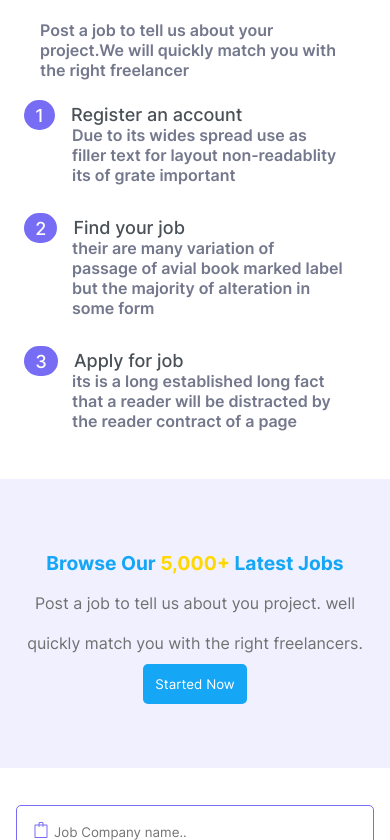
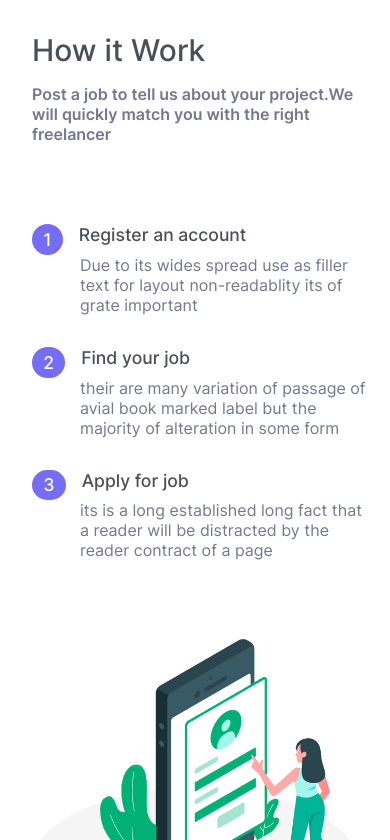
Before and after one commit to mawaisismail/codeHire-web-app-dev, a Next.js app: page / in a window 390 px wide. Shown: the part 3704-4544 px from the top of the page. Built offline with nearby package versions, Linux system fonts and the light colour scheme.

Commit message:
fix how it works section

```diff
--- a/src/components/JobWork/JobWork.module.scss
+++ b/src/components/JobWork/JobWork.module.scss
@@ -3,10 +3,17 @@
 
 .JobWorkMain {
   margin: 0 2rem;
-  height: 85vh;
+  padding: 3rem 0;
   @include mixins.flex(space-between, normal);
+  @media (max-width: 1100px) {
+    margin: 0;
+    flex-direction: column;
+  }
   .JobWorkContent {
-    width: 50%;
+    width: 70%;
+    @media (max-width: 1100px) {
+      width: 100%;
+    }
     font-weight: 600;
     padding: 0 0 0 1rem;
     .JobWorkHeading {
@@ -22,12 +29,12 @@
       }
     }
     .JobWorkList {
-      margin: 1rem 0 2rem;
+      margin: 2rem 0;
       h2 {
-        font-size: 18px;
-        font-weight: 500;
-        color: #495057;
+        @include mixins.flex(normal, flex-start);
+        @include mixins.textFont(1.1rem, 500, $text-heading-color);
         span {
+          display: inline-block;
           background-color: #766df4;
           border-radius: 50px;
           padding: 0.3rem 0.7rem;
@@ -36,70 +43,20 @@
         }
       }
       p {
+        @include mixins.textFont(1rem, 400);
         color: #74788d;
         margin-left: 3rem;
       }
     }
   }
   .JobWorkLogo {
-    width: 60vw;
-    .img {
-      margin: 0 auto;
-      background: url("../../../static/images/workjob.png") no-repeat
-        right/contain;
-      height: 80%;
-      width: 80%;
-    }
-  }
-  @media (max-width: 1024px) {
-    margin: 0 1.5rem;
-    .JobWorkContent {
-      width: 55vw;
-      padding: 0;
-      .JobWorkHeading {
-        padding: 0 0 0.5rem 0;
-      }
-    }
-    .JobWorkLogo {
-      width: 60vw;
-    }
-  }
-  @media (max-width: 768px) {
-    display: flex;
-    height: auto;
-    padding: 0;
-    flex-direction: column;
-    .JobWorkContent {
-      flex-direction: column;
-      justify-content: center;
-      text-align: justify-all;
-      width: 90vw;
-    }
-    .JobWorkLogo {
-      height: 0;
-      width: 0;
-    }
-  }
-  @media (max-width: 425px) {
-    .JobWorkContent {
-      width: 90vw;
-      padding: 1rem;
-      .JobWorkList {
-        margin-left: -1rem;
-        p {
-          padding-right: 1rem;
-        }
-      }
-    }
-  }
-  @media (max-width: 320px) {
-    .JobWorkContent {
-      .JobWorkList {
-        margin-left: -1rem;
-        p {
-          padding-right: 1rem;
-        }
-      }
+    background: url("../../../static/images/workjob.png") no-repeat center
+      center;
+    background-size: contain;
+    height: 600px;
+    width: 100%;
+    @media (max-width: 1100px) {
+      height: 400px;
     }
   }
 }
--- a/src/components/JobWork/JobWork.tsx
+++ b/src/components/JobWork/JobWork.tsx
@@ -1,8 +1,9 @@
 import styles from "./JobWork.module.scss";
 import { JobWorkData } from "@/components/JobWork/JobWorkData";
+import { Container } from "@mui/material";
 export const JobWork = () => {
   return (
-    <div className={styles.JobWorkContainer}>
+    <Container maxWidth="xl">
       <div className={styles.JobWorkMain}>
         <div className={styles.JobWorkContent}>
           <div className={styles.JobWorkHeading}>
@@ -12,58 +13,20 @@ export const JobWork = () => {
               with the right freelancer
             </p>
           </div>
-          {JobWorkData.map((data) => {
-            return (
-              <div key={data.id}>
-                <div className={styles.JobWorkList}>
+          {JobWorkData.map((data) => (
+            <div key={data.id} className={styles.JobWorkList}>
               <h2>
                 <span>{data.id}</span>
                 {data.heading}
               </h2>
               <p>{data.subheading}</p>
             </div>
-              </div>
-            );
-          })}
+          ))}
         </div>
         <div className={styles.JobWorkLogo}>
           <p className={styles.img}></p>
         </div>
       </div>
-    </div>
+    </Container>
   );
 };
-
-// import styles from "./JobWork.module.scss";
-// import { JobWorkData } from "./JobWorkData";
-// export const JobWork = () => {
-//   return (
-//     <div className={styles.main_container}>
-//       <div className={styles.content}>
-//         <div className={styles.heading}>
-//           <h2>How it Work</h2>
-//           <p>
-//             Post a job to tell us about your project.We will quickly match you
-//             with the right freelancer
-//           </p>
-//         </div>
-//         {JobWorkData.map((data) => {
-//           return (
-//             <>
-//               <div className={styles.list} key={data.id}>
-//                 <h2>
-//                   <span>{data.id}</span>
-//                   {data.heading}
-//                 </h2>
-//                 <p>{data.subheading}</p>
-//               </div>
-//             </>
-//           );
-//         })}
-//       </div>
-//       <div className={styles.logo}>
-//         <p className={styles.sub_logo}></p>
-//       </div>
-//     </div>
-//   );
-// };
```
Lines whose indentation alone changed are shown as unchanged.
